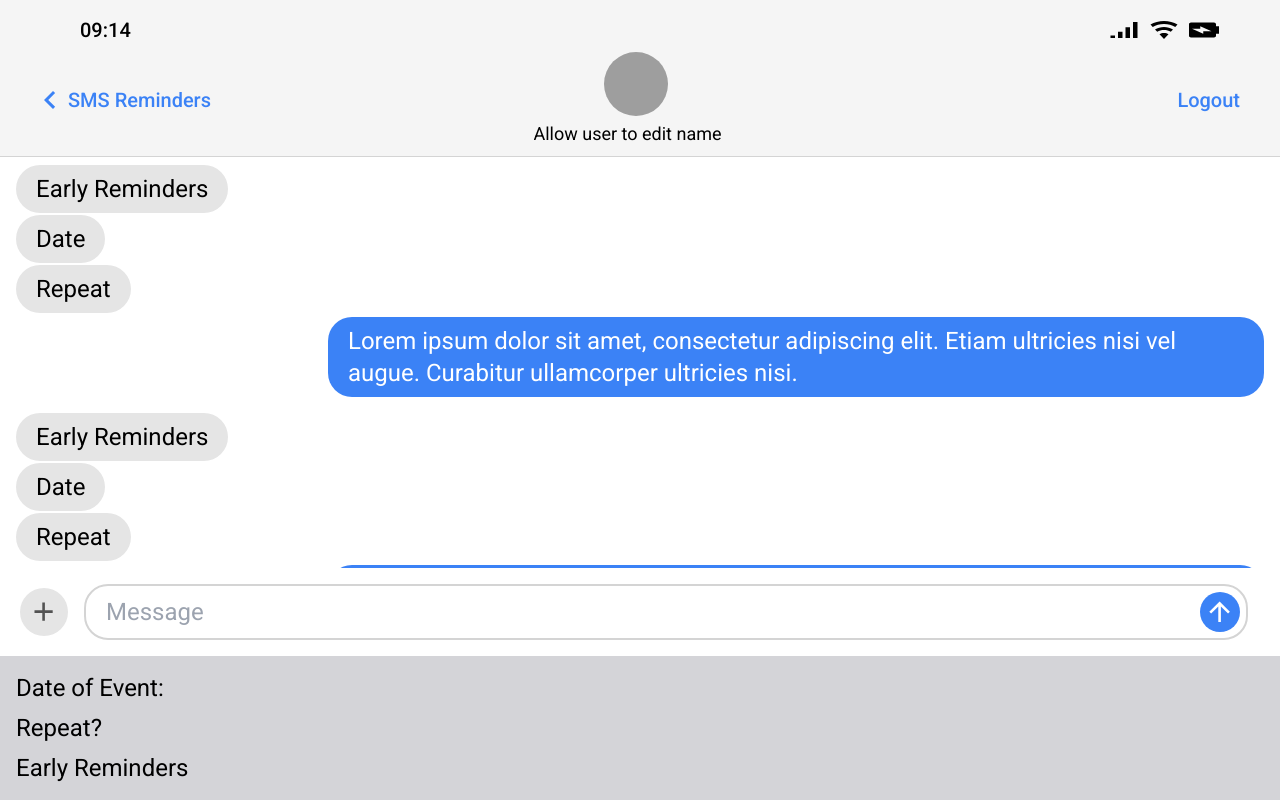
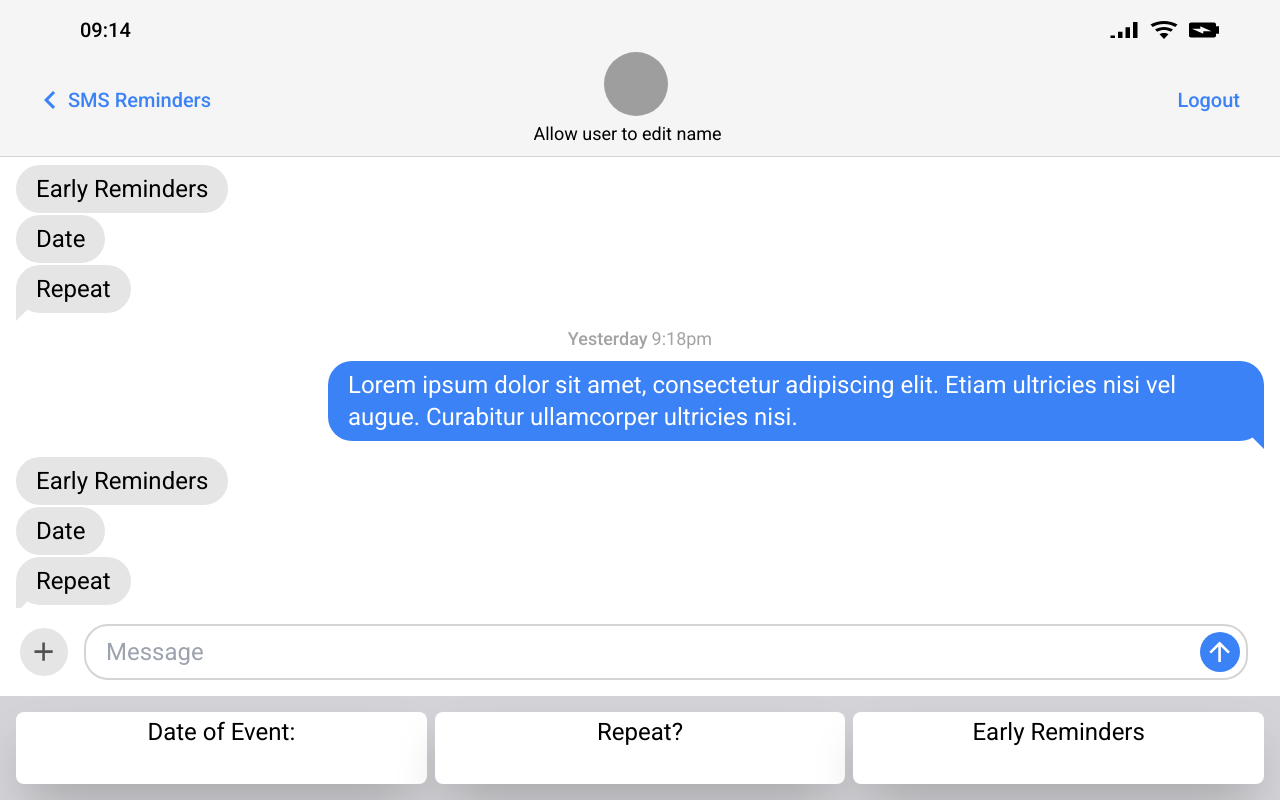
Before and after one commit to jackwatters45/sms-notification-app, a React (Vite) app: page / in a window 1280 px wide. Built offline with nearby package versions, Linux system fonts and the light colour scheme; grey boxes are pictures that could not be loaded.

Commit message:
Add tail to message bubbles.

```diff
--- a/src/components/History/History.tsx
+++ b/src/components/History/History.tsx
@@ -13,7 +13,11 @@ const History = () => {
 			{MESSAGES.map((message, i) => (
 				<div key={i} className="flex  flex-col gap-1 py-2 px-4 ">
 					<Instructions />
-					<div className="self-end text-white bg-blue-500 rounded-3xl px-5 py-2 w-fit max-w-[75%]">
+					<div className="self-center text-neutral-400 text-lg my-2 mb-1">
+						<span className="font-medium mr-1">Yesterday</span>
+						<span>9:18pm</span>
+					</div>
+					<div className="self-end text-white bg-blue-500 rounded-3xl px-5 py-2 w-fit max-w-[75%] with-tail-blue">
 						{message}
 					</div>
 				</div>
--- a/src/components/History/Instructions/Instructions.tsx
+++ b/src/components/History/Instructions/Instructions.tsx
@@ -3,7 +3,7 @@ const Instructions = () => {
 		<div className="flex flex-col gap-[2px] max-w-[75%]">
 			<div className="bg-neutral-200 rounded-3xl px-5 py-2 w-fit">Early Reminders</div>
 			<div className="bg-neutral-200 rounded-3xl px-5 py-2 w-fit">Date</div>
-			<div className="bg-neutral-200 rounded-3xl px-5 py-2 w-fit">Repeat</div>
+			<div className="bg-neutral-200 rounded-3xl px-5 py-2 w-fit with-tail">Repeat</div>
 		</div>
 	);
 };
--- a/src/components/Message/Message.tsx
+++ b/src/components/Message/Message.tsx
@@ -4,16 +4,18 @@ const Message = () => {
 	return (
 		<div className="flex flex-0 flex-col gap-4 pt-4">
 			<MessageInputRow />
-			<div className="bg-zinc-300 p-4 flex flex-col gap-2">
-				<div>
+			<div className="bg-zinc-300 p-4 flex gap-2 flex-wrap">
+				<div className="p-1 flex-1 bg-white rounded-lg flex flex-col items-center justify-center shadow-2xl">
 					<label htmlFor="date">Date of Event:</label>
 					<input type="text" name="date" id="date" />
 				</div>
-				<div>
+				<div className="p-1 flex-1 bg-white rounded-lg flex flex-col items-center justify-center shadow-2xl">
+					{" "}
 					<label htmlFor="repeat">Repeat?</label>
 					<input type="text" name="repeat" id="repeat" />
 				</div>
-				<div>
+				<div className="p-1 flex-1 bg-white rounded-lg flex flex-col items-center justify-center shadow-2xl">
+					{" "}
 					<label htmlFor="remind">Early Reminders</label>
 					<input type="text" name="remind" id="remind" />
 				</div>
--- a/src/styles/index.css
+++ b/src/styles/index.css
@@ -36,3 +36,31 @@ a {
 input {
 	background: transparent;
 }
+
+.with-tail {
+	position: relative;
+}
+
+.with-tail::after {
+	content: "";
+	position: absolute;
+	bottom: -0.5rem;
+	left: -0px;
+	border-width: 1rem;
+	border-style: solid;
+	border-color: transparent transparent transparent #e5e5e5;
+}
+
+.with-tail-blue {
+	position: relative;
+}
+
+.with-tail-blue::after {
+	content: "";
+	position: absolute;
+	bottom: -0.5rem;
+	right: -0px;
+	border-width: 1rem;
+	border-style: solid;
+	border-color: transparent #3b82f6 transparent transparent;
+}
```
Also changed, not shown: 1 other file (tests, documents, lock files or other folders).
